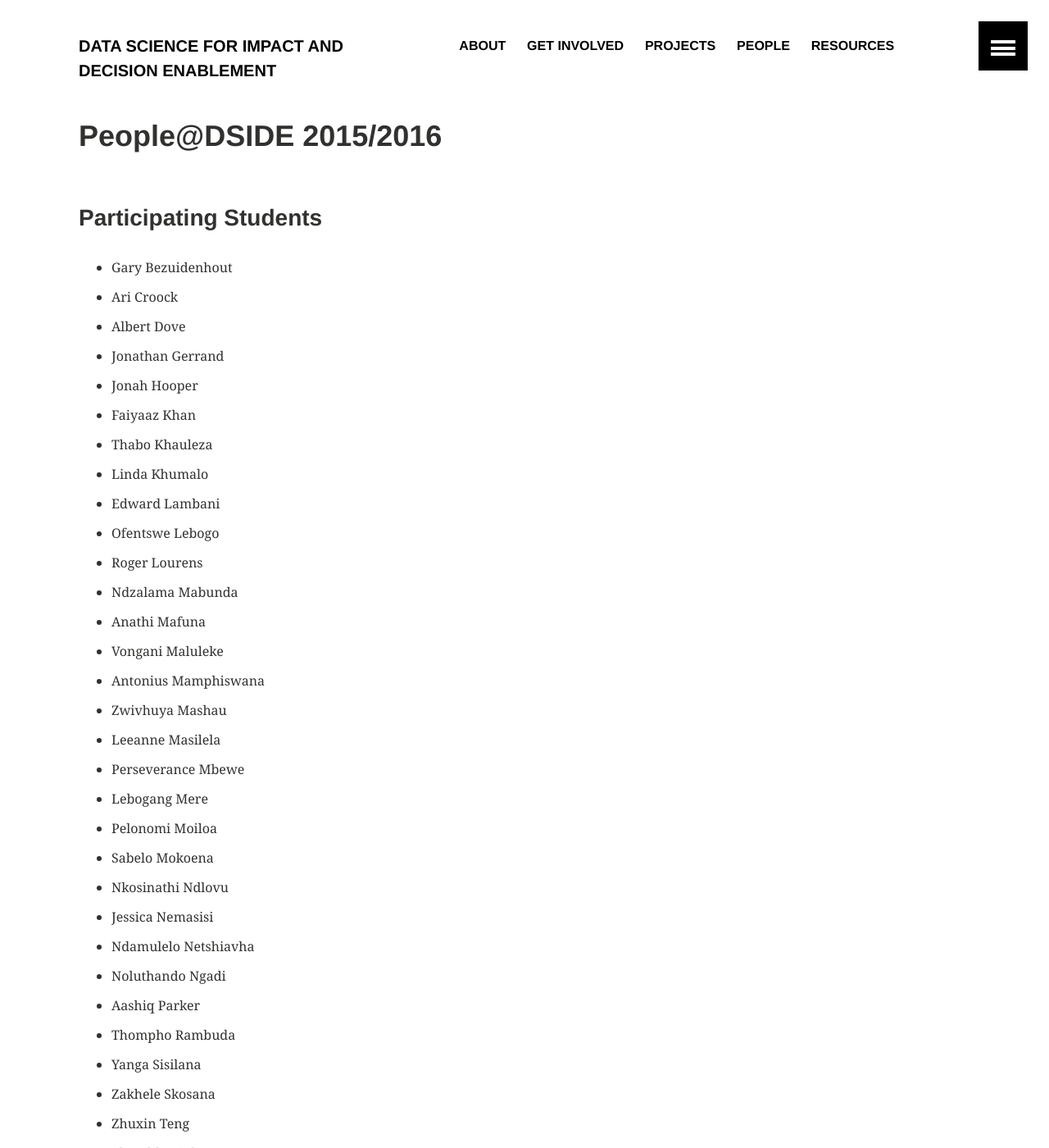
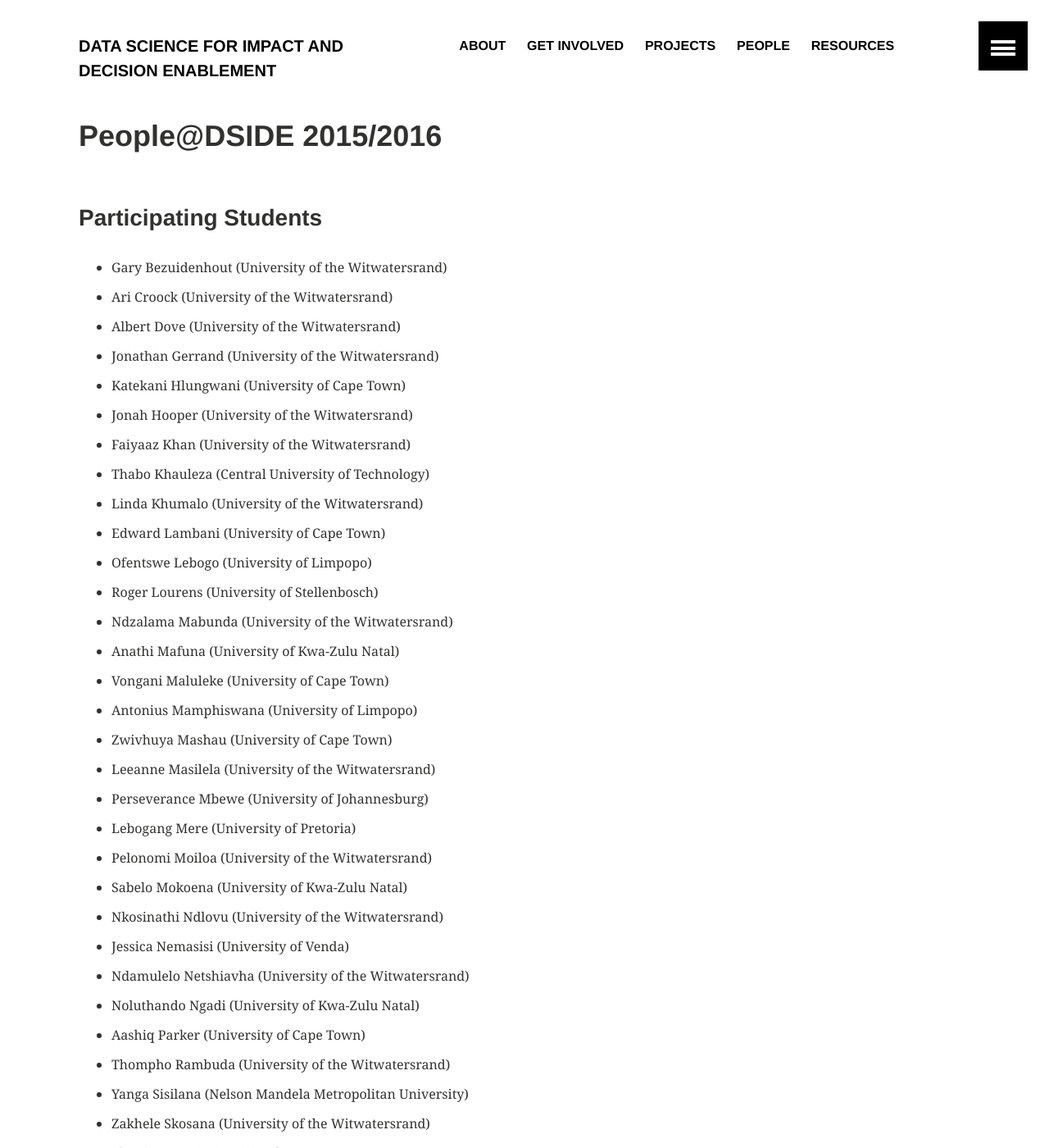
Before and after one commit to DSIDEWeb/dsideweb.github.io, a Jekyll site: the page built from people/2015-2016/index.md, in a window 1280 px wide and 1400 px high. Shown: the whole window at 82% size. Built offline with Jekyll 4.4.1, drawn with Linux system fonts in a browser that asks for light colours; some of the changed text lies outside the part shown.

Commit message:
student universities

```diff
--- a/people/2015-2016/index.md
+++ b/people/2015-2016/index.md
@@ -10,39 +10,40 @@
 ads: false
 ---
 ### Participating Students
-* Gary Bezuidenhout
-* Ari	Croock
-* Albert Dove
-* Jonathan Gerrand
-* Jonah	Hooper
-* Faiyaaz	Khan
-* Thabo	Khauleza
-* Linda	Khumalo
-* Edward Lambani
-* Ofentswe Lebogo
-* Roger Lourens
-* Ndzalama Mabunda
-* Anathi Mafuna
-* Vongani	Maluleke
-* Antonius Mamphiswana
-* Zwivhuya Mashau
-* Leeanne	Masilela
-* Perseverance Mbewe
-* Lebogang Mere
-* Pelonomi Moiloa
-* Sabelo Mokoena
-* Nkosinathi Ndlovu
-* Jessica Nemasisi
-* Ndamulelo Netshiavha
-* Noluthando Ngadi
-* Aashiq Parker
-* Thompho Rambuda
-* Yanga Sisilana
-* Zakhele Skosana
-* Zhuxin Teng
-* Thandile Xiphu
-* Simthembile Yuku
-* Julian Zeegers
+* Gary Bezuidenhout (University of the Witwatersrand)
+* Ari	Croock (University of the Witwatersrand)
+* Albert Dove (University of the Witwatersrand)
+* Jonathan Gerrand (University of the Witwatersrand)
+* Katekani Hlungwani (University of Cape Town)
+* Jonah	Hooper (University of the Witwatersrand)
+* Faiyaaz	Khan (University of the Witwatersrand)
+* Thabo	Khauleza (Central University of Technology)
+* Linda	Khumalo  (University of the Witwatersrand)
+* Edward Lambani (University of Cape Town)
+* Ofentswe Lebogo (University of Limpopo)
+* Roger Lourens (University of Stellenbosch)
+* Ndzalama Mabunda (University of the Witwatersrand)
+* Anathi Mafuna (University of Kwa-Zulu Natal)
+* Vongani	Maluleke (University of Cape Town)
+* Antonius Mamphiswana (University of Limpopo)
+* Zwivhuya Mashau (University of Cape Town)
+* Leeanne	Masilela (University of the Witwatersrand)
+* Perseverance Mbewe (University of Johannesburg)
+* Lebogang Mere (University of Pretoria)
+* Pelonomi Moiloa (University of the Witwatersrand)
+* Sabelo Mokoena (University of Kwa-Zulu Natal)
+* Nkosinathi Ndlovu (University of the Witwatersrand)
+* Jessica Nemasisi (University of Venda)
+* Ndamulelo Netshiavha (University of the Witwatersrand)
+* Noluthando Ngadi (University of Kwa-Zulu Natal)
+* Aashiq Parker (University of Cape Town)
+* Thompho Rambuda (University of the Witwatersrand)
+* Yanga Sisilana (Nelson Mandela Metropolitan University)
+* Zakhele Skosana (University of the Witwatersrand)
+* Zhuxin Teng (University of Cape Town)
+* Thandile Xiphu (University of Cape Town)
+* Simthembile Yuku (Walter Sisulu University)
+* Julian Zeegers (University of the Witwatersrand)
 
 ### Program Leads and Staff
 * Paul Geldenhuys
```
